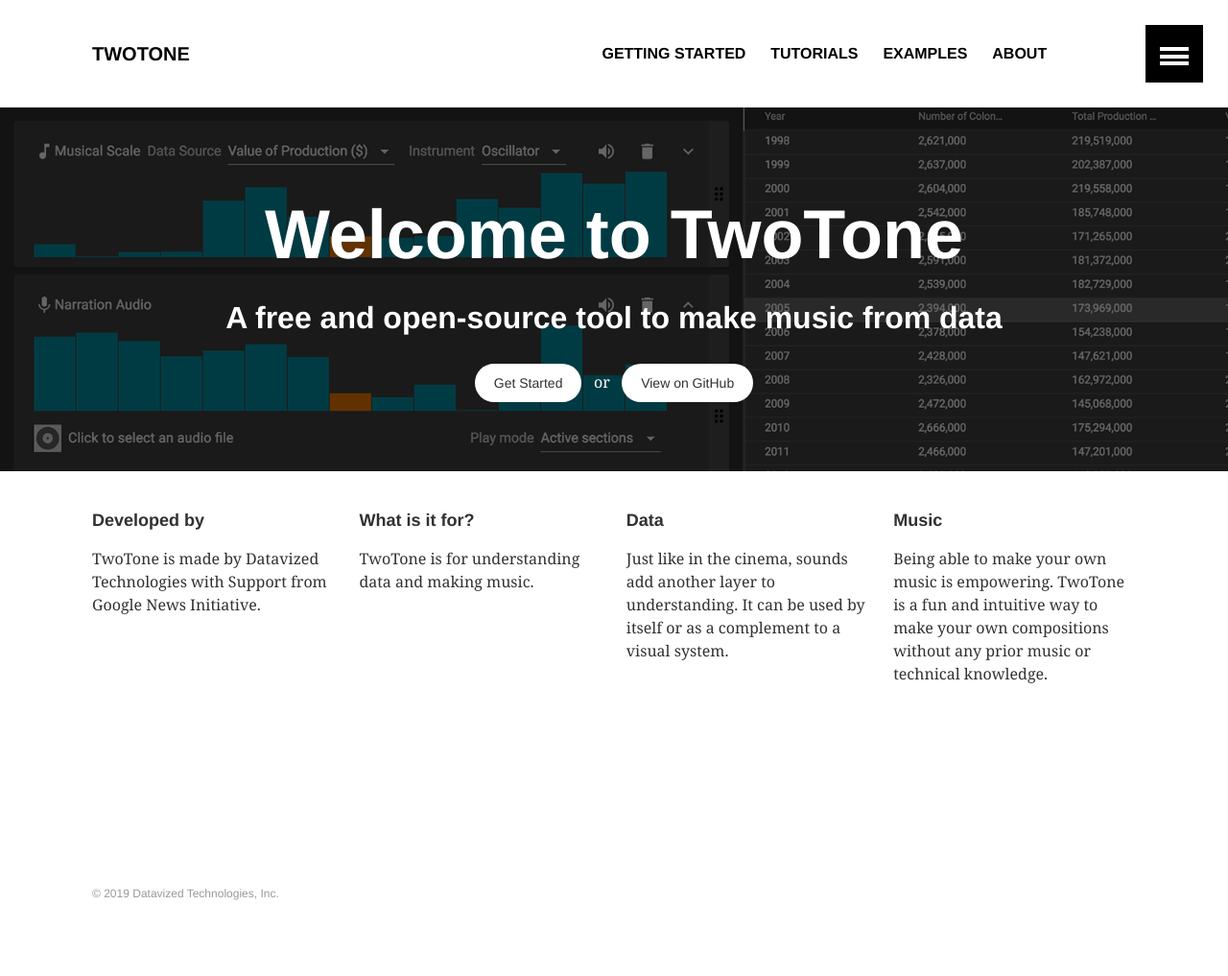
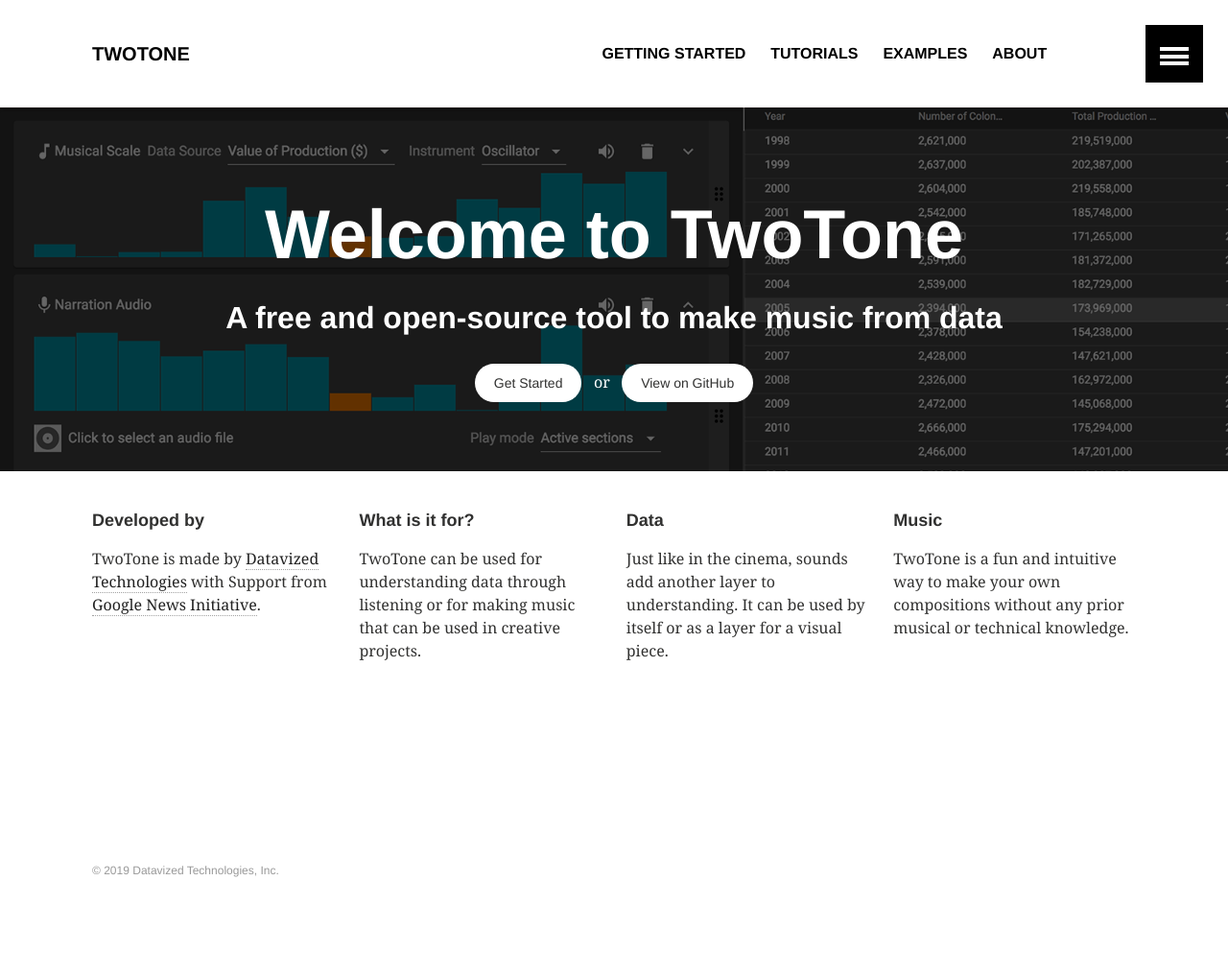
Before and after one commit to sonifydata/twotone.io, a Jekyll site: the page built from index.md, in a window 1280 px wide. Shown: the whole page at 96% size. Built offline with Jekyll 4.4.1, drawn with Linux system fonts in a browser that asks for light colours; after the commit the page ends 993 px from its top, so only the background shows below that.

Commit message:
Update text blurbs on front page

```diff
--- a/index.md
+++ b/index.md
@@ -7,40 +7,40 @@ image:
 <!--
 ## Developed by
 
-TwoTone is made by Datavized Technologies with Support from Google News Initiative.
+TwoTone is made by [Datavized Technologies](https://datavized.com) with Support from [Google News Initiative](https://newsinitiative.withgoogle.com).
 
 ## What is it for?
 
-TwoTone is for understanding data and making music.
+TwoTone can be used for understanding data through listening or for making music that can be used in creative projects.
 
 ## Data
 
-Just like in the cinema, sounds add another layer to understanding. It can be used by itself or as a complement to a visual system.
+Just like in the cinema, sounds add another layer to understanding. It can be used by itself or as a layer for a visual piece.
 
 ## Music
 
-Being able to make your own music is empowering. TwoTone is a fun and intuitive way to make your own compositions without any prior music or technical knowledge.
+TwoTone is a fun and intuitive way to make your own compositions without any prior musical or technical knowledge.
 -->
 <div class="tiles home-tiles">
 
 	<div class="tile">
 		<h2 class="post-title">Developed by</h2>
-		<p class="post-excerpt">TwoTone is made by Datavized Technologies with Support from Google News Initiative.</p>
+		<p class="post-excerpt">TwoTone is made by <a href="https://datavized.com">Datavized Technologies</a> with Support from <a href="https://newsinitiative.withgoogle.com">Google News Initiative</a>.</p>
 	</div><!-- /.tile -->
 
 	<div class="tile">
 		<h2 class="post-title">What is it for?</h2>
-		<p class="post-excerpt">TwoTone is for understanding data and making music.</p>
+		<p class="post-excerpt">TwoTone can be used for understanding data through listening or for making music that can be used in creative projects.</p>
 	</div><!-- /.tile -->
 
 	<div class="tile">
 		<h2 class="post-title">Data</h2>
-		<p class="post-excerpt">Just like in the cinema, sounds add another layer to understanding. It can be used by itself or as a complement to a visual system.</p>
+		<p class="post-excerpt">Just like in the cinema, sounds add another layer to understanding. It can be used by itself or as a layer for a visual piece.</p>
 	</div><!-- /.tile -->
 
 	<div class="tile">
 		<h2 class="post-title">Music</h2>
-		<p class="post-excerpt">Being able to make your own music is empowering. TwoTone is a fun and intuitive way to make your own compositions without any prior music or technical knowledge.</p>
+		<p class="post-excerpt">TwoTone is a fun and intuitive way to make your own compositions without any prior musical or technical knowledge.</p>
 	</div><!-- /.tile -->
 
 </div><!-- /.tiles -->
```
